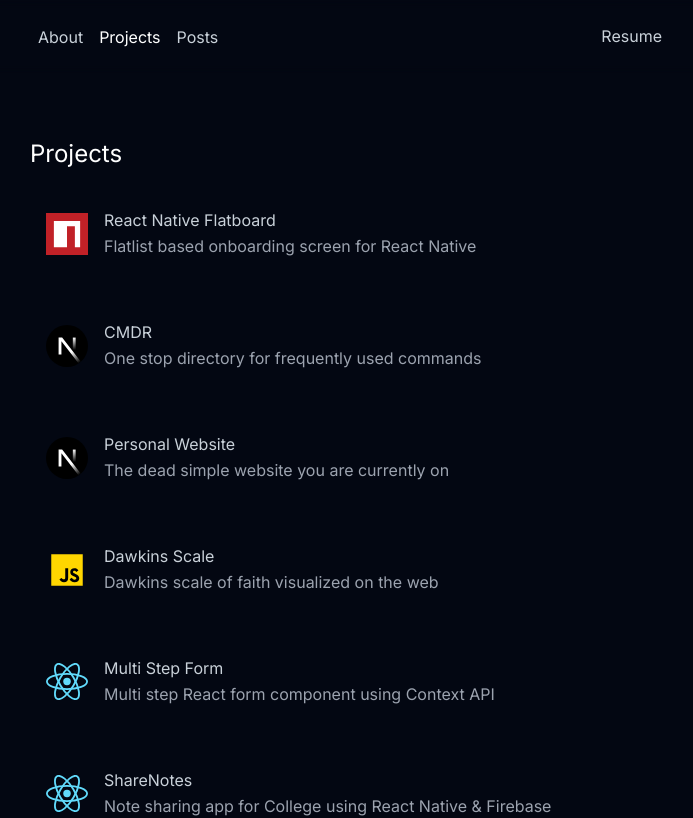
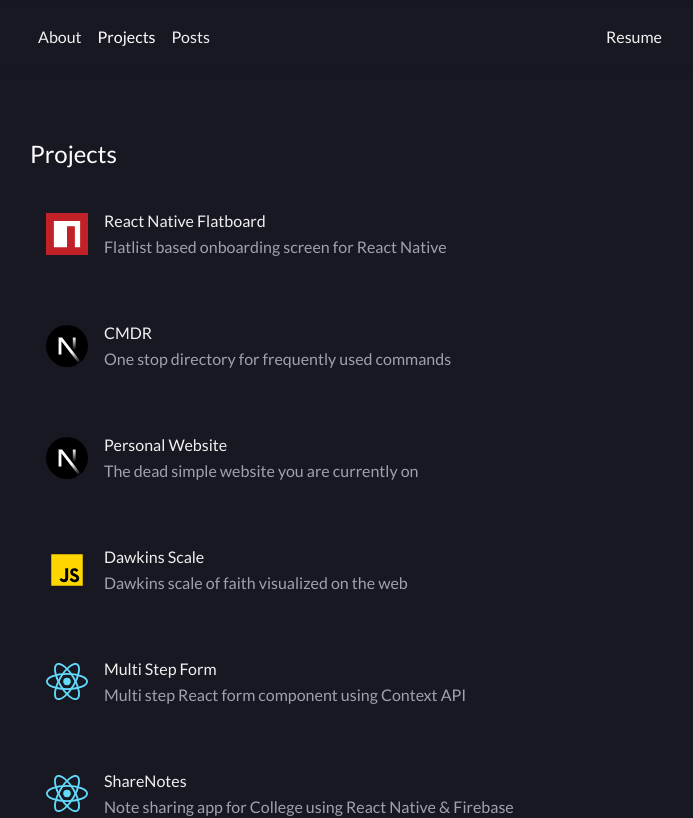
Before and after one commit to ArunGovil/arungovil.me, a Next.js app: page /projects in a window 1280 px wide. Shown: the top 818 px of the page, without its empty margins (290-983 px from the left). Built offline with nearby package versions, Linux system fonts and the light colour scheme.

Commit message:
update/font-family

```diff
--- a/components/PostCard.tsx
+++ b/components/PostCard.tsx
@@ -16,7 +16,7 @@
   const image = require(`../public/icons/${icon}.svg`);
   return (
     <Link href={`/posts/${url}`}>
-      <div className="rounded-md h-24 flex p-2 items-center hover:bg-gray-900 hover:bg-opacity-40">
+      <div className="rounded-md h-24 flex p-2 items-center hover:bg-slate-800 hover:bg-opacity-40">
         <Image alt="icon" src={image} width="42" className="ml-2" />
         <div className="pl-4">
           <p className="text-md max-w-[60vw] sm:max-w-[70vw] truncate">
--- a/components/ProjectCard.tsx
+++ b/components/ProjectCard.tsx
@@ -15,7 +15,7 @@
   const image = require(`../public/icons/${icon}.svg`);
   return (
     <a href={url}>
-      <div className="relative rounded-md h-24 flex p-2 items-center hover:bg-gray-900 hover:bg-opacity-40">
+      <div className="relative rounded-md h-24 flex p-2 items-center hover:bg-slate-800 hover:bg-opacity-40">
         <Image alt="icon" src={image} width="42" className="ml-2" />
         <div className="pl-4">
           <p className="text-md max-w-[60vw] sm:max-w-[70vw] truncate">
--- a/styles/globals.css
+++ b/styles/globals.css
@@ -1,5 +1,5 @@
-@import url("https://fonts.googleapis.com/css2?family=Inter&display=swap");
-
+/* @import url("https://fonts.googleapis.com/css2?family=Inter&display=swap"); */
+@import url("https://fonts.googleapis.com/css2?family=Lato&display=swap");
 @tailwind base;
 @tailwind components;
 @tailwind utilities;
@@ -16,10 +16,7 @@
     margin-top: 0.5rem;
   }
   .markdown a {
-    color: #ffffff;
-  }
-  .markdown a:hover {
-    color: #61dafb;
+    color: #fbbf25;
   }
   .markdown p {
     margin-bottom: 1.5em;
@@ -53,9 +50,9 @@
 body {
   padding: 0;
   margin: 0;
-  background-color: #030712;
-  font-family: "Inter", sans-serif;
-  color: #c9d1d9;
+  background-color: #181823;
+  font-family: "Lato", sans-serif;
+  color: #f0f0f0;
 }
 
 p {
@@ -76,7 +73,7 @@
 }
 
 a:hover {
-  color: #fff;
+  color: #fbbf25;
 }
 
 pre {
@@ -84,5 +81,5 @@
   padding: 1em;
   overflow-x: auto;
   margin-bottom: 1.5em;
-  background-color: #161b22;
+  background-color: #03001C;
 }
```
